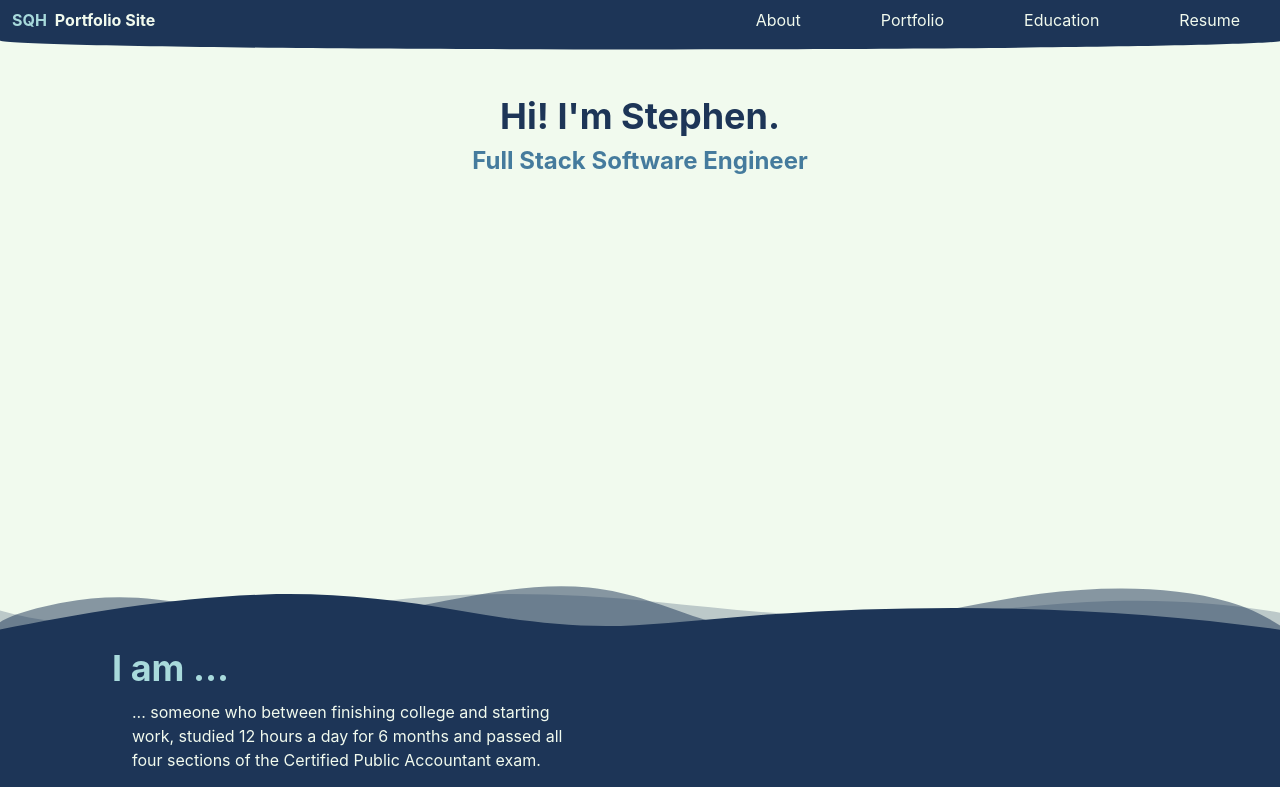
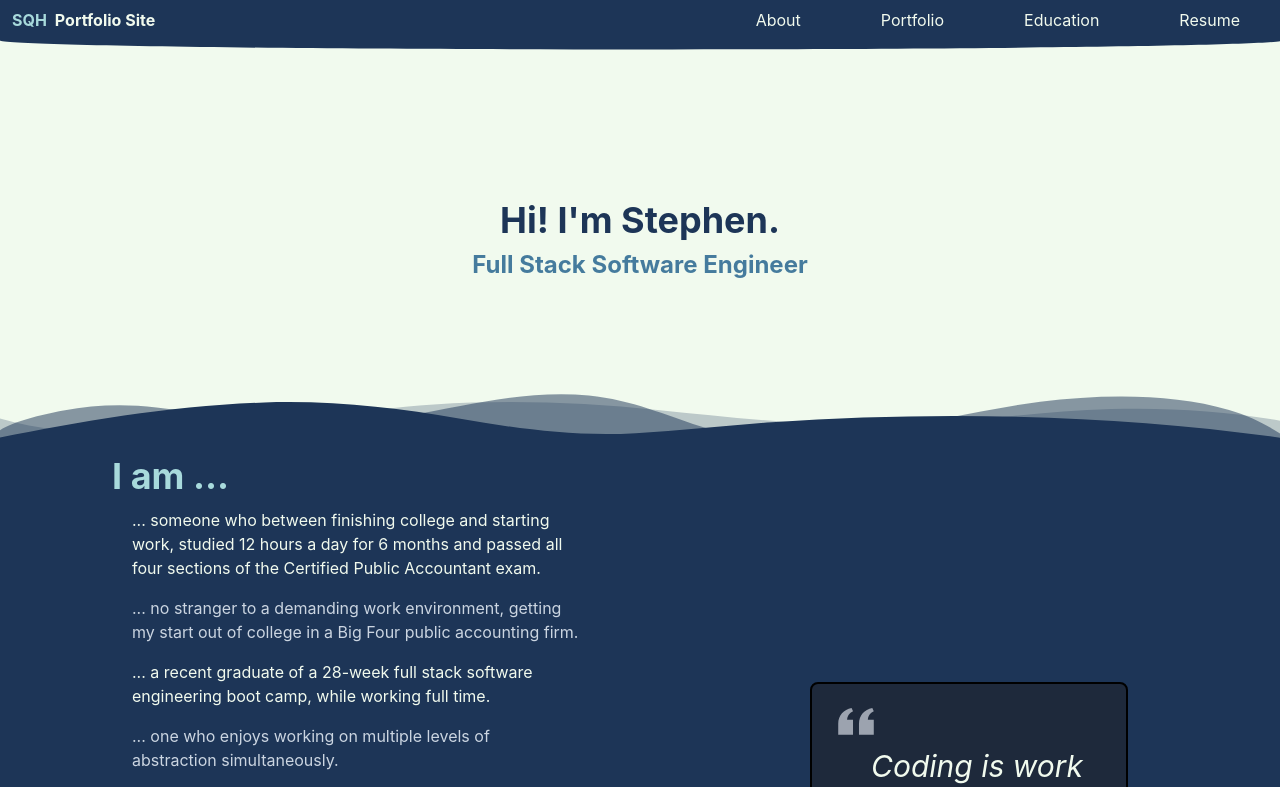
Before and after one commit to stephenqhoward/portfolio-site, a Next.js app: page / in a window 1280 px wide. Shown: the top 787 px of the page. Built offline with nearby package versions, Linux system fonts and the light colour scheme.

Commit message:
Remove vh

```diff
--- a/src/components/Hero/Hero.tsx
+++ b/src/components/Hero/Hero.tsx
@@ -4,7 +4,7 @@ type HeroProps = {
 };
 
 const Hero = ({ title, subtitle }: HeroProps) => (
-  <div className="my-14 min-h-[60vh] text-center">
+  <div className="my-14 text-center">
     <h1 className="text-4xl font-bold text-deep-blue">
       {title}
       <br />
```
